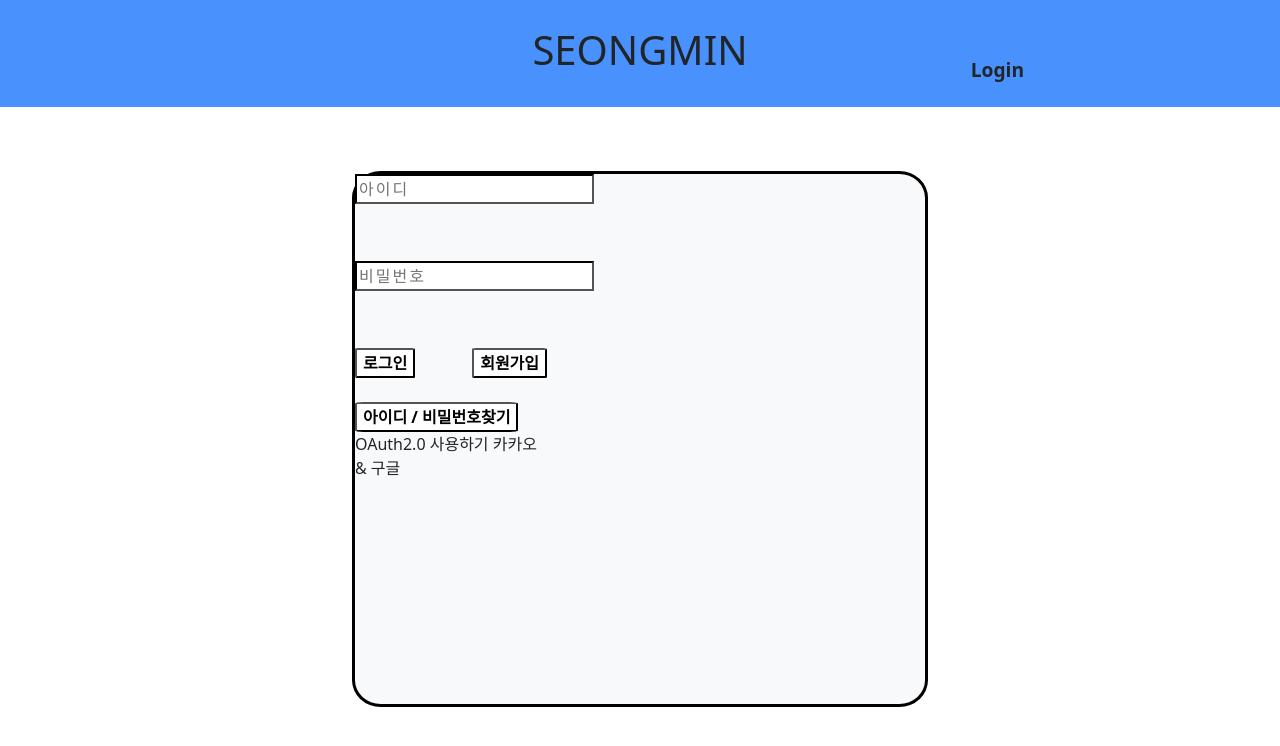
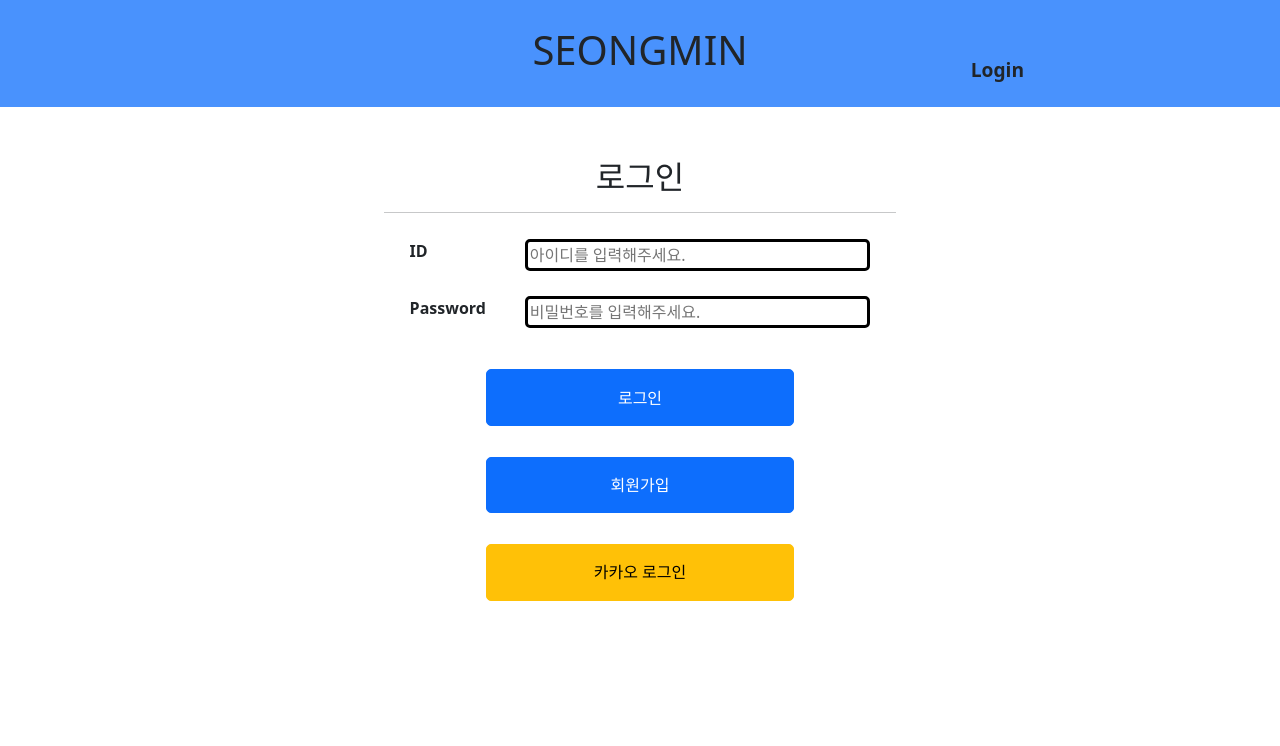
Before and after one commit to osm0517/community-front, a React (Create React App) app: page /user/login in a window 1280 px wide. Shown: the top 746 px of the page. Built offline with nearby package versions, Linux system fonts and the light colour scheme.

Commit message:
login html

```diff
--- a/src/Component/Auth/CSS/Login.css
+++ b/src/Component/Auth/CSS/Login.css
@@ -1,26 +1,33 @@
-.login-div{
-    width: 45%;
-    height: 100%;
-    border: 3px solid black;
-    border-radius: 5%;
-    margin-left: auto;
-    margin-right: auto;
-    margin-top: 5%;
+.input-div {
+    width: 90%;
+    display: flex;
+    flex-direction: row;
+    justify-content: space-between;
+    margin: 5% auto;
 }
 
-.login-input{
-    margin-bottom: 10%;
-    letter-spacing: 2px;
-    border-color: black;
-}
-
-.login-button{
-    margin-right: 10%;
-    background-color: white;
-    border-radius: 5%;
+.input-div label{
     font-weight: bold;
 }
 
-.login-search-button{
-    width: max-content;
+.input-div input{
+    width: 75%;
+    border: solid black;
+    border-radius: 5px;
 }
+
+.login-container {
+    margin: 3% 30%;
+}
+
+.login-container .button-div {
+    display: flex;
+    flex-direction: column;
+}
+
+.button-div button{
+    width: 60%;
+    margin: 3% auto;
+    padding: 3%;
+    border-radius: 5px;
+}
--- a/src/Component/Auth/JS/Login.js
+++ b/src/Component/Auth/JS/Login.js
@@ -55,28 +55,55 @@ function Login() {
 
     //return 선언
     return (
-        <div className="login-div bg-light">
-            <form action={`${serverCommonURL}/user/login`} onSubmit={loginSubmitHandle}>
-                <input className="login-input" placeholder="아이디"
-                onChange={(e) => setId(e.target.value)}/><br />
-                <input className="login-input" placeholder="비밀번호"
-                onChange={(e) => setPassword(e.target.value)}/><br />
-                <button className="login-button" type="submit"> 로그인 </button>
-                <button className="login-button" > 회원가입 </button><br /><br />
-                <button className="login-button login-search-button" > 아이디 / 비밀번호찾기 </button>
-                <div onClick={() => {
-                    $.ajax({
-                        url : `${serverCommonURL}/user/test`,
-                        type : "GET",
-                        crossDomain : true,
-                        xhrFields:{
-                            withCredentials : true
-                        }
-                    }).then(v => console.log(v))
-                    .catch(err => console.error(err))
-                    // alert(Cookie.get("X-AUTH-TOKEN"));
-                }}><p>OAuth2.0 사용하기 카카오<br/> & 구글</p></div>
-            </form>
+        // <div className="login-div bg-light">
+        //     <form action={`${serverCommonURL}/user/login`} onSubmit={loginSubmitHandle}>
+        //         <input className="login-input" placeholder="아이디"
+        //         onChange={(e) => setId(e.target.value)}/><br />
+        //         <input className="login-input" placeholder="비밀번호"
+        //         onChange={(e) => setPassword(e.target.value)}/><br />
+        //         <button className="login-button" type="submit"> 로그인 </button>
+        //         <button className="login-button" > 회원가입 </button><br /><br />
+        //         <button className="login-button login-search-button" > 아이디 / 비밀번호찾기 </button>
+        //         <div onClick={() => {
+        //             $.ajax({
+        //                 url : `${serverCommonURL}/user/test`,
+        //                 type : "GET",
+        //                 crossDomain : true,
+        //                 xhrFields:{
+        //                     withCredentials : true
+        //                 }
+        //             }).then(v => console.log(v))
+        //             .catch(err => console.error(err))
+        //             // alert(Cookie.get("X-AUTH-TOKEN"));
+        //         }}><p>OAuth2.0 사용하기 카카오<br/> & 구글</p></div>
+        //     </form>
+        // </div>
+        <div className="login-container">
+            <div className="home-title">
+                <h2>
+                    로그인
+                </h2>
+            </div>
+            <hr/>
+            <div className="input-div">
+                <label> ID </label>
+                <input type="text" placeholder="아이디를 입력해주세요."/>
+            </div>
+            <div className="input-div">
+                <label> Password </label>
+                <input type="text" placeholder="비밀번호를 입력해주세요."/>
+            </div>
+            <div className="button-div">
+                <button className="btn btn-primary">
+                    로그인
+                </button>
+                <button className="btn btn-primary">
+                    회원가입
+                </button>
+                <button className="btn btn-warning">
+                    카카오 로그인
+                </button>
+            </div>
         </div>
     )
 }
--- a/src/Component/Main/CSS/Main.css
+++ b/src/Component/Main/CSS/Main.css
@@ -2,7 +2,7 @@
     margin: 3% 15%;
 }
 
-.home-container .home-title {
+.home-title {
     text-align: center;
     margin: 2% 0;
 }
```
